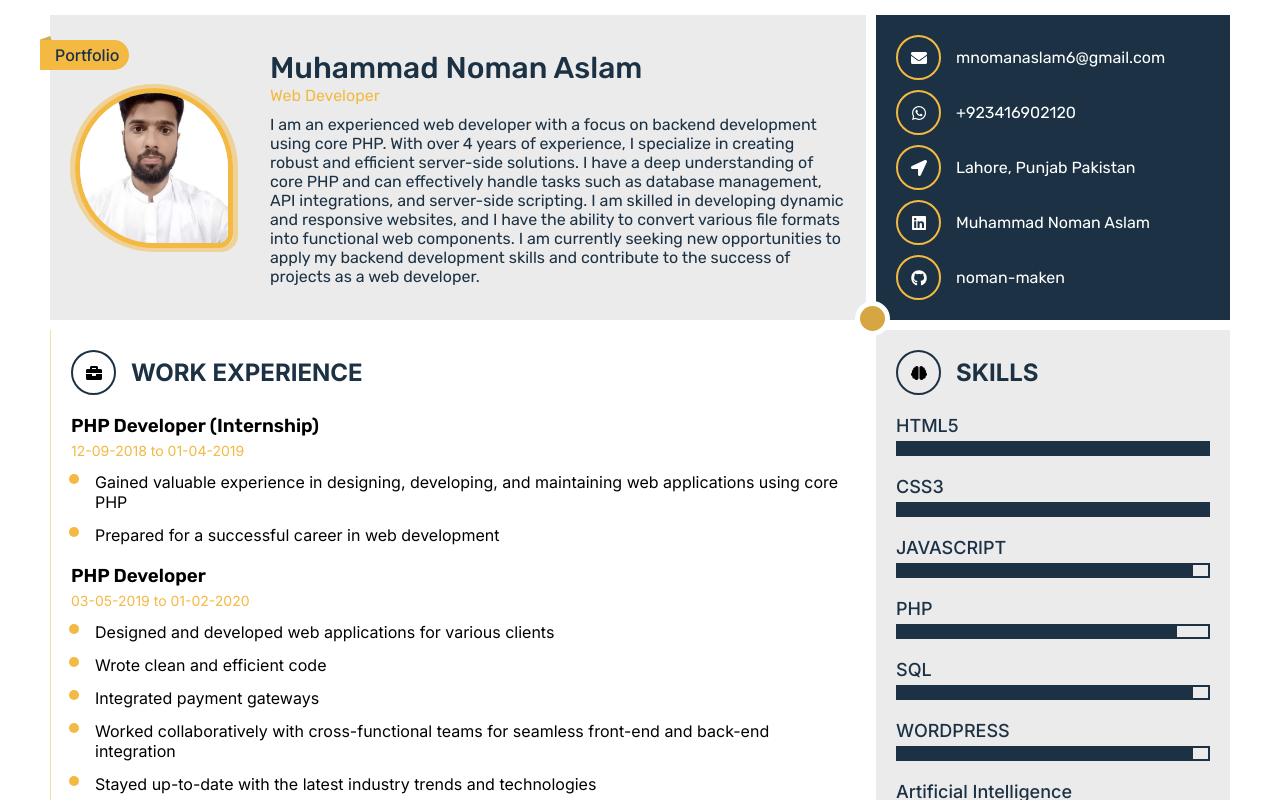
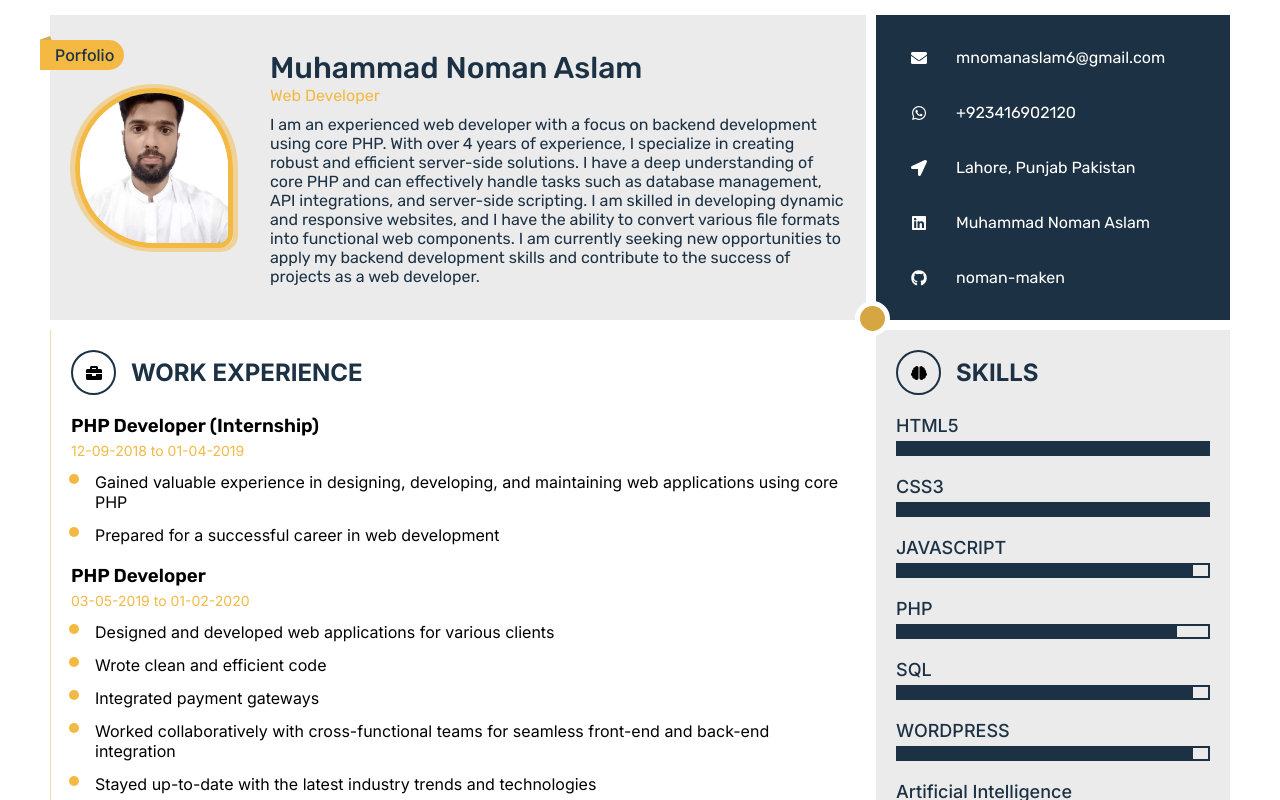
Before and after one commit to noman-maken/resume, a Next.js app: page / in a window 1280 px wide. Shown: the top 800 px of the page. Built offline with nearby package versions, Linux system fonts and the light colour scheme.

Commit message:
Header and footer added

```diff
--- a/src/app/layout.tsx
+++ b/src/app/layout.tsx
@@ -1,5 +1,6 @@
 import './globals.css'
 import { Inter } from 'next/font/google'
+
 
 const inter = Inter({ subsets: ['latin'] })
 
@@ -16,7 +17,10 @@
   return (
     <html lang="en">
 
-      <body className={inter.className}>{children}</body>
+      <body className={inter.className}>
+
+        {children}
+        </body>
     </html>
   )
 }
--- a/src/app/page.tsx
+++ b/src/app/page.tsx
@@ -1,7 +1,8 @@
 import Image from 'next/image'
 import Link from 'next/link'
 import { FaPlus , FaBriefcase, FaEnvelope, FaWhatsapp, FaLocationArrow, FaLinkedin, FaGithub, FaBrain, FaGraduationCap, FaChessKnight} from 'react-icons/fa';
-
+import Header from '@/views/header'
+import Footer from '@/views/header/footer'
 
 
 
@@ -9,56 +10,9 @@
 export default function Home() {
   return (
     <div id="resume">
-        <header id="header">
-            <div className="about">
-                <div className="profile">
-                    <div className="outline">
-                        <img src="./img/Noman.jpg" alt="Muhammad Noman Aslam Maken"/>
-                    </div>
-                </div>
-                <div className="summary">
-                    <h1>Muhammad Noman Aslam</h1>
-                    <span>Web Developer</span>
-                    <p>I am an experienced web developer with a focus on backend development using core PHP. With over 4 years of experience, I specialize in creating robust and efficient server-side solutions. I have a deep understanding of core PHP and can effectively handle tasks such as database management, API integrations, and server-side scripting. I am skilled in developing dynamic and responsive websites, and I have the ability to convert various file formats into functional web components. I am currently seeking new opportunities to apply my backend development skills and contribute to the success of projects as a web developer.
-                    </p>
-                </div>
-            </div>
-            <div className="info">
-                <ul>
-                    <li>
-                        <div className="icon">
-                          <FaEnvelope/>
-                        </div>
-                        <a href="mailto:mnomanaslam6@gmail.com">mnomanaslam6@gmail.com</a>
-                    </li>
-                    <li>
-                        <div className="icon">
-                            <FaWhatsapp />
-                        </div>
-                        <a href="https://wa.me/+923416902120?text=Greetings, Muhammad Noman Aslam">+923416902120</a>
-                    </li>
-                    <li>
-                        <div className="icon">
-                            <FaLocationArrow/>
-                        </div>
-                        <address>Lahore, Punjab Pakistan</address>
-                    </li>
-                    <li>
-                        <div className="icon">
-                           <FaLinkedin/>
-                        </div>
-                        <a href="https://pk.linkedin.com/in/muhammad-noman-aslam-maken-2ab81b178">Muhammad Noman Aslam</a>
-                    </li>
-                    <li>
-                        <div className="icon">
-                            <FaGithub/>
-                        </div>
-                        <a href="https://github.com/noman-maken">noman-maken</a>
-                    </li>
-                </ul>
-            </div>
-        </header>
+
         <main id="main">
+            <Header/>
             <div className="content">
                 <div className="title">
                     <div className="icon">
@@ -245,9 +199,7 @@
                 </div>
             </aside>
         </main>
-        <div id="portfolio">
-            <Link href="./portfolio">Portfolio</Link>
-        </div>
+        <Footer/>
     </div>
   )
 }
--- /dev/null
+++ b/src/views/header/footer.tsx
@@ -0,0 +1,13 @@
+
+import Link from 'next/link'
+ const Footer = () => {
+     return(
+        <div id="portfolio">
+        <Link href="./portfolio"><i className="fa-solid fa-angle-left"></i> Porfolio</Link>
+    </div>
+
+     )
+ };
+
+
+ export default Footer;
--- /dev/null
+++ b/src/views/header/index.tsx
@@ -0,0 +1,59 @@
+import { FaPlus , FaBriefcase, FaEnvelope, FaWhatsapp, FaLocationArrow, FaLinkedin, FaGithub, FaBrain, FaGraduationCap, FaChessKnight} from 'react-icons/fa';
+
+const Header = () => {
+    return(
+
+        <header id="header">
+            <div className="about">
+                <div className="profile">
+                    <div className="outline">
+                        <img src="./img/Noman.jpg" alt="Muhammad Noman Aslam Maken"/>
+                    </div>
+                </div>
+                <div className="summary">
+                    <h1>Muhammad Noman Aslam</h1>
+                    <span>Web Developer</span>
+                    <p>I am an experienced web developer with a focus on backend development using core PHP. With over 4 years of experience, I specialize in creating robust and efficient server-side solutions. I have a deep understanding of core PHP and can effectively handle tasks such as database management, API integrations, and server-side scripting. I am skilled in developing dynamic and responsive websites, and I have the ability to convert various file formats into functional web components. I am currently seeking new opportunities to apply my backend development skills and contribute to the success of projects as a web developer.
+                    </p>
+                </div>
+            </div>
+            <div className="info">
+                <ul>
+                    <li>
+                        <div className="icon">
+                          <FaEnvelope/>
+                        </div>
+                        <a href="mailto:mnomanaslam6@gmail.com">mnomanaslam6@gmail.com</a>
+                    </li>
+                    <li>
+                        <div className="icon">
+                            <FaWhatsapp />
+                        </div>
+                        <a href="https://wa.me/+923416902120?text=Greetings, Muhammad Noman Aslam">+923416902120</a>
+                    </li>
+                    <li>
+                        <div className="icon">
+                            <FaLocationArrow/>
+                        </div>
+                        <address>Lahore, Punjab Pakistan</address>
+                    </li>
+                    <li>
+                        <div className="icon">
+                           <FaLinkedin/>
+                        </div>
+                        <a href="https://pk.linkedin.com/in/muhammad-noman-aslam-maken-2ab81b178">Muhammad Noman Aslam</a>
+                    </li>
+                    <li>
+                        <div className="icon">
+                            <FaGithub/>
+                        </div>
+                        <a href="https://github.com/noman-maken">noman-maken</a>
+                    </li>
+                </ul>
+            </div>
+        </header>
+    )
+};
+
+
+export default Header;
```
Also changed, not shown: src/app/portfolio/page.tsx (+2 -49 lines).
